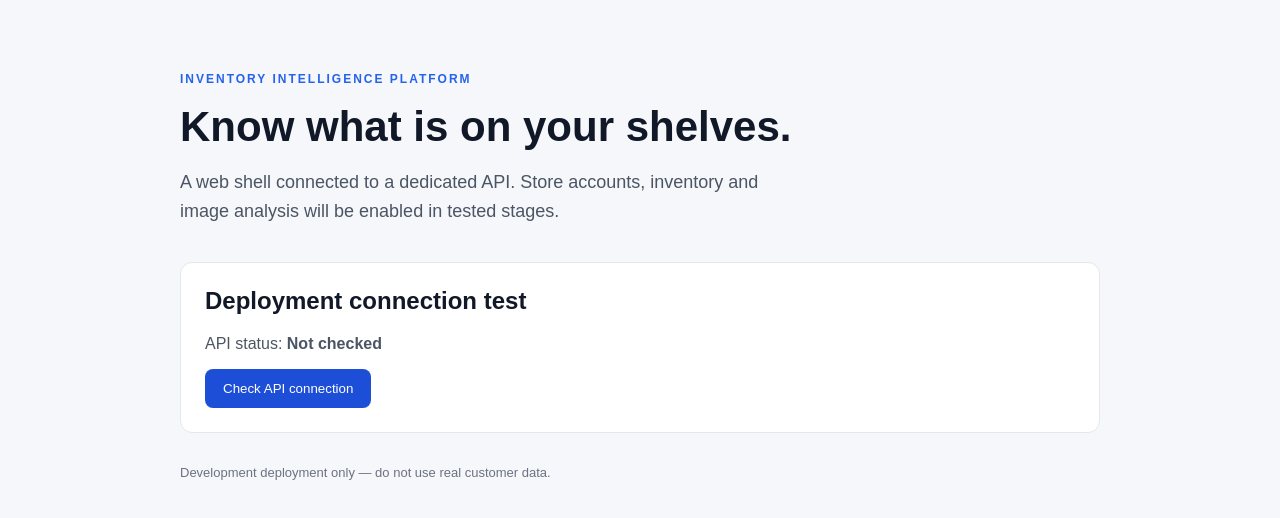
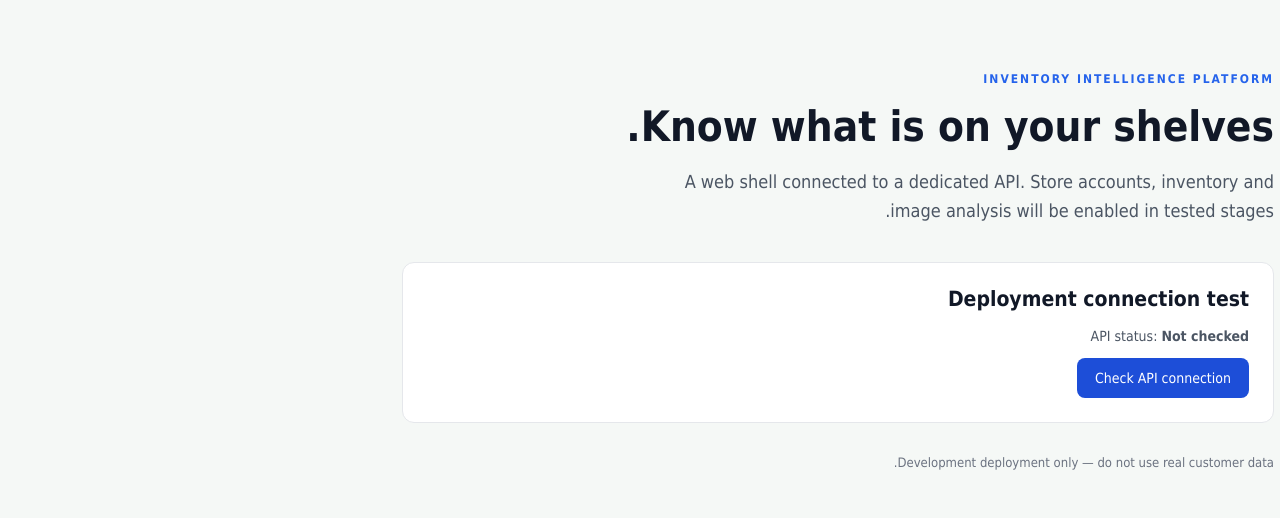
Before and after one commit to sameaminn-wq/inventory-intelligence-platform-v2, a Next.js app in the folder apps/web/: page / in a window 1280 px wide. Shown: the top 518 px of the page. Built offline with nearby package versions, Linux system fonts and the light colour scheme; no server answers.

Commit message:
Enable Arabic RTL application layout

```diff
--- a/apps/web/app/layout.tsx
+++ b/apps/web/app/layout.tsx
@@ -1,17 +1,16 @@
 import type { Metadata } from 'next';
 import type { ReactNode } from 'react';
+import './globals.css';
 
 export const metadata: Metadata = {
-  title: 'Inventory Intelligence',
-  description: 'A clearer view of your store inventory.',
+  title: 'مخزون ذكي | Inventory Intelligence',
+  description: 'إدارة المخزون ومراجعة تحليل صور الأرفف.',
 };
 
 export default function RootLayout({ children }: { children: ReactNode }) {
   return (
-    <html lang="en">
-      <body style={{ margin: 0, fontFamily: 'Arial, sans-serif', background: '#f5f7fa' }}>
-        {children}
-      </body>
+    <html lang="ar" dir="rtl">
+      <body>{children}</body>
     </html>
   );
 }
```
